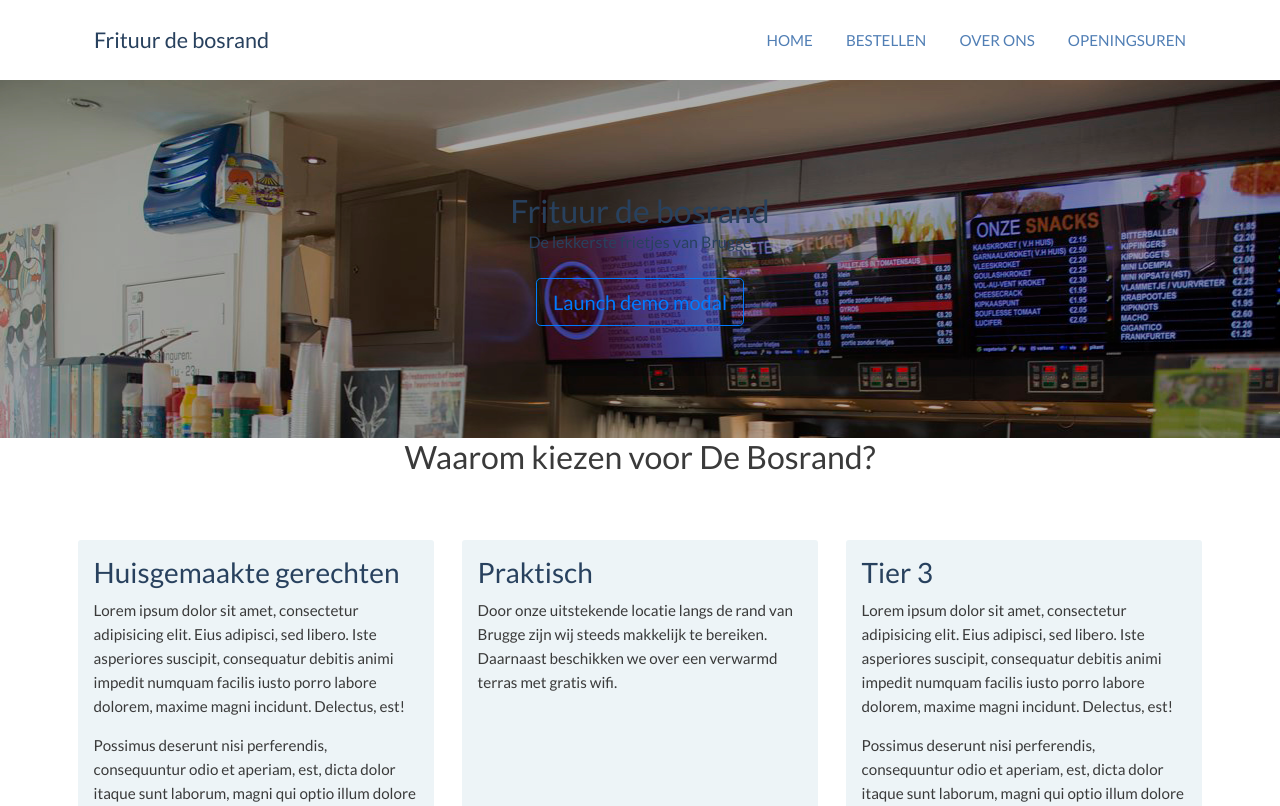
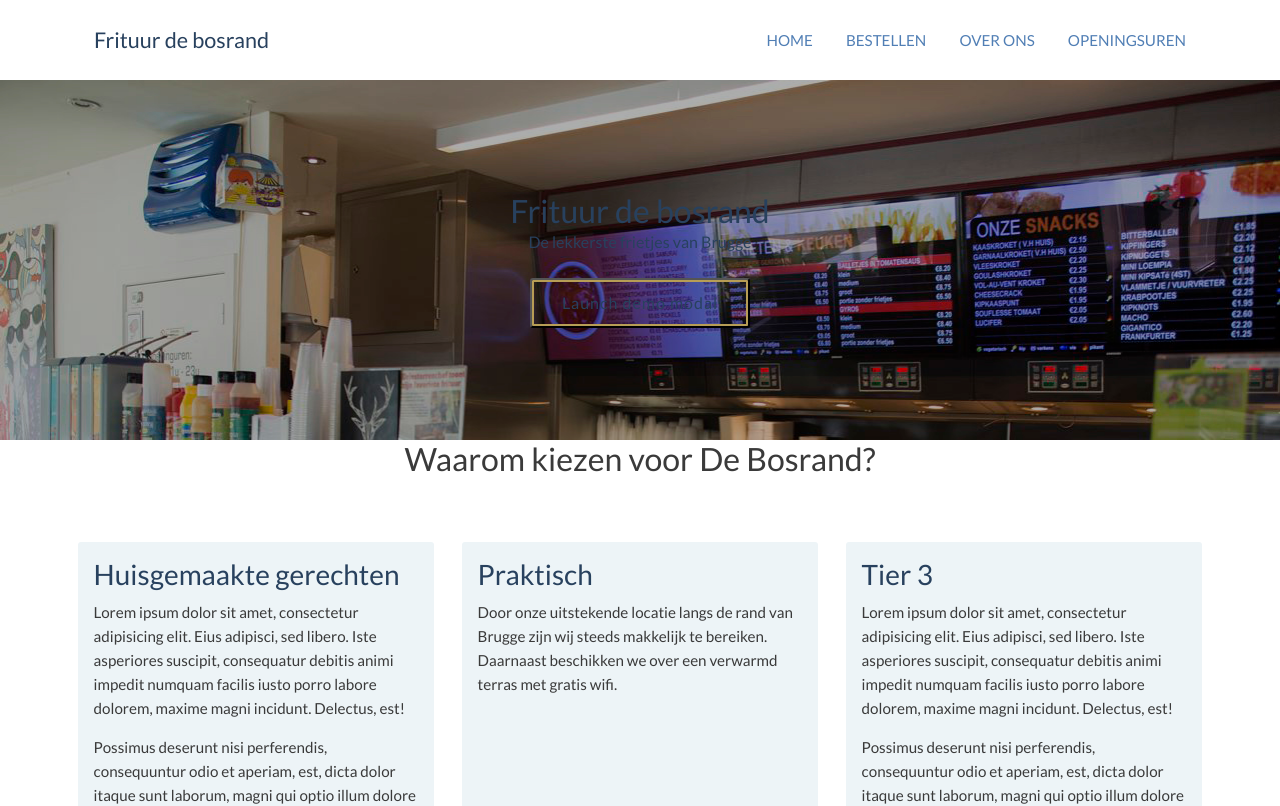
Before and after one commit to DM-be/Webproject-AWT, an Angular app: page / in a window 1280 px wide. Shown: the top 806 px of the page. Built offline with nearby package versions, Linux system fonts and the light colour scheme; what ng-pick-datetime would draw is missing.

Commit message:
replacing premade classes with own transitions

```diff
--- a/src/app/ngbd-modal-basic/ngbd-modal-basic.component.html
+++ b/src/app/ngbd-modal-basic/ngbd-modal-basic.component.html
@@ -9,4 +9,4 @@
   </div>
 </div>
 </ng-template>
-<button class="btn btn-lg btn-outline-primary" (click)="open(content)">Launch demo modal</button>
+<button class="button" (click)="open(content)">Launch demo modal</button>
```
